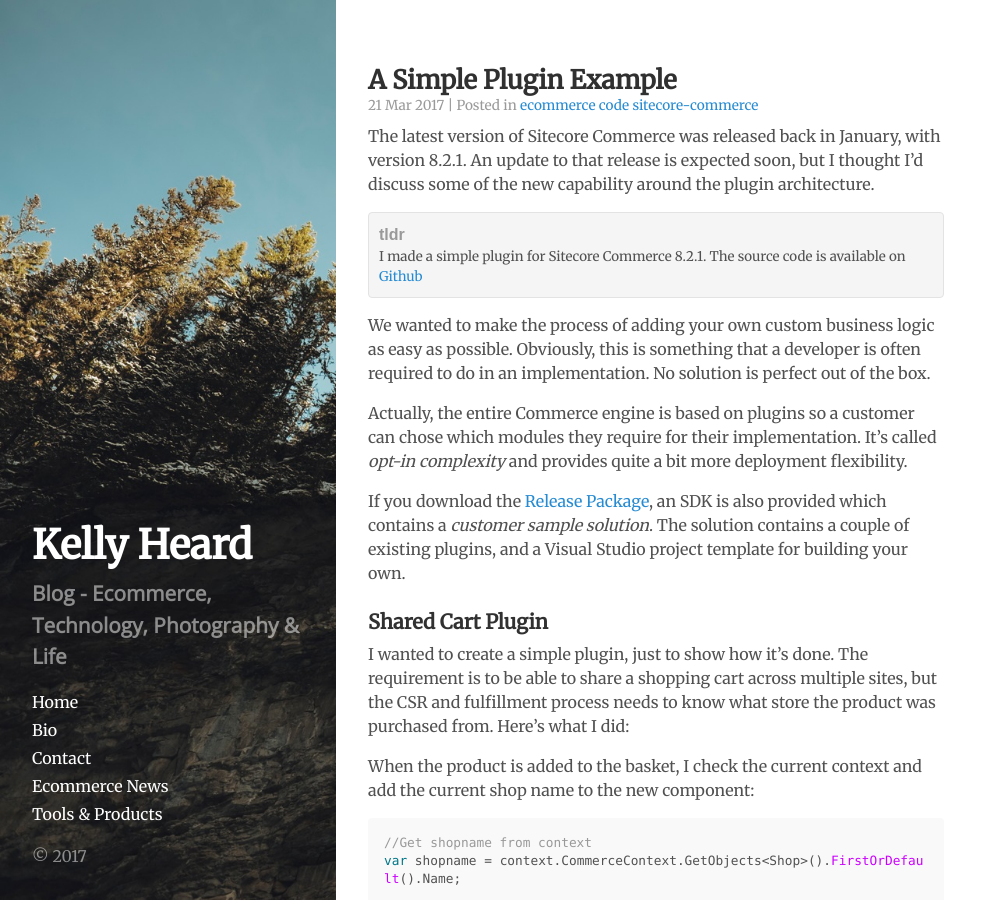
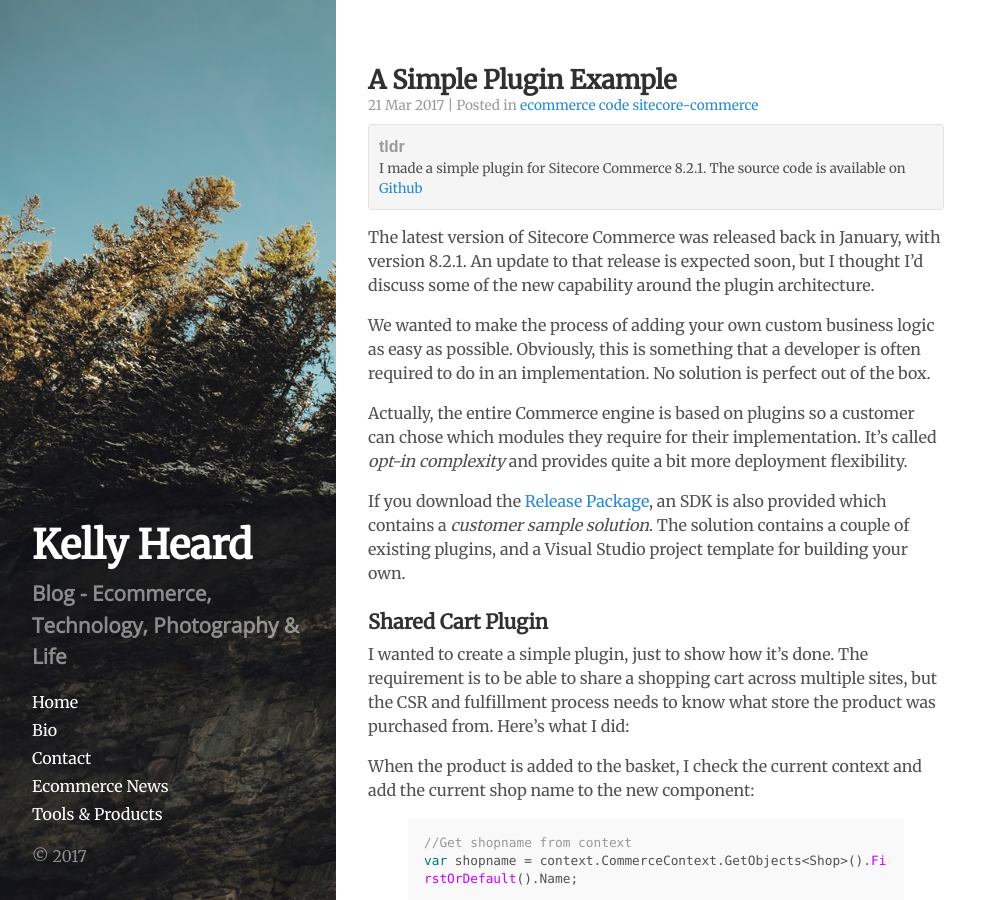
Before and after one commit to heardk/heardk.github.io, a Jekyll site: the page built from _posts/2017-03-21-Sitecore-Commerce-Plugin.md, in a window 1280 px wide and 900 px high. Shown: the whole window, without its empty margins (0-1007 px from the left). Built offline with Jekyll 4.4.1, drawn with Linux system fonts in a browser that asks for light colours; comment, search, counter and statistics services are not loaded.

Commit message:
updated posts to put tldr first and added excerpt frontmatter

````diff
--- a/_posts/2017-03-21-Sitecore-Commerce-Plugin.md
+++ b/_posts/2017-03-21-Sitecore-Commerce-Plugin.md
@@ -4,11 +4,12 @@ title: A Simple Plugin Example
 slug: sitecore-commerce-plugin-sample
 categories: [Ecommerce, Code, Sitecore Commerce]
 description: 'A simple plugin sample for Sitecore Commerce 8.2.1'
+excerpt: The latest version of Sitecore Commerce was released back in January, with version 8.2.1. An update to that release is expected soon, but I thought I'd discuss some of the new capability around the plugin architecture.
 ---
 
+{% tldr I made a simple plugin for Sitecore Commerce 8.2.1. The source code is available on [Github](https://github.com/heardk/commerce-plugins/tree/master/Commerce.Plugin.Shared.Cart) %}
+
 The latest version of Sitecore Commerce was released back in January, with version 8.2.1. An update to that release is expected soon, but I thought I'd discuss some of the new capability around the plugin architecture.
-
-{% tldr I made a simple plugin for Sitecore Commerce 8.2.1. The source code is available on [Github](https://github.com/heardk/commerce-plugins/tree/master/Commerce.Plugin.Shared.Cart) %}
 
 We wanted to make the process of adding your own custom business logic as easy as possible. Obviously, this is something that a developer is often required to do in an implementation. No solution is perfect out of the box.
 
@@ -22,24 +23,24 @@ I wanted to create a simple plugin, just to show how it's done. The requirement
 
 When the product is added to the basket, I check the current context and add the current shop name to the new component:
 
-``` c#
+{% highlight C# %}
 //Get shopname from context
 var shopname = context.CommerceContext.GetObjects<Shop>().FirstOrDefault().Name;
 
 //Add component to CartlineComponent
 arg.GetComponent<SharedCartLineComponent>().ShopName = shopname;
-```
+{% endhighlight %}
+
 Now I need to display this value in the Customer & Orders Manager when a CSR looks at the line item details
 
-``` c#
+{% highlight C# %}
 if (line.HasComponent<SharedCartLineComponent>())
 {
 var sharedCartLineComponent = line.GetComponent<SharedCartLineComponent>();
 //Add shop name property to the line item view
-lineEntityView.Properties.Add(new ViewProperty { Name = "ShopName", DisplayName = "Store",
-    IsReadOnly = true, RawValue = sharedCartLineComponent.ShopName });
+lineEntityView.Properties.Add(new ViewProperty { Name = "ShopName", DisplayName = "Store", IsReadOnly = true, RawValue = sharedCartLineComponent.ShopName });
 }
-```
+{% endhighlight %}
 
 Be sure to check out the full code example on [GitHub](https://github.com/heardk/commerce-plugins/tree/master/Commerce.Plugin.Shared.Cart), specifically `ConfigureSitecore.cs`. This is where your plugin functionality gets injected into the Commerce Engine.
 
````
Also changed, not shown: _posts/2017-03-15-Every-Song-Rocks.md (+3 -2 lines).
